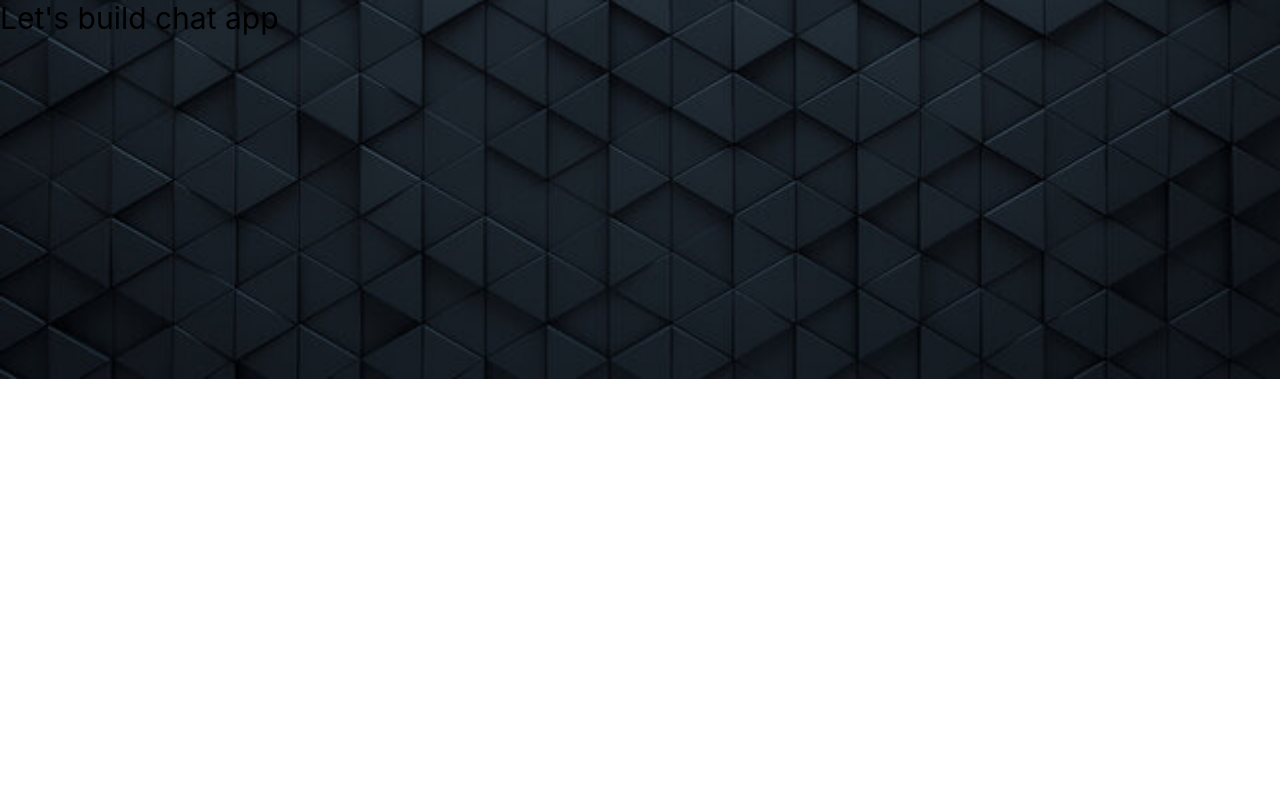
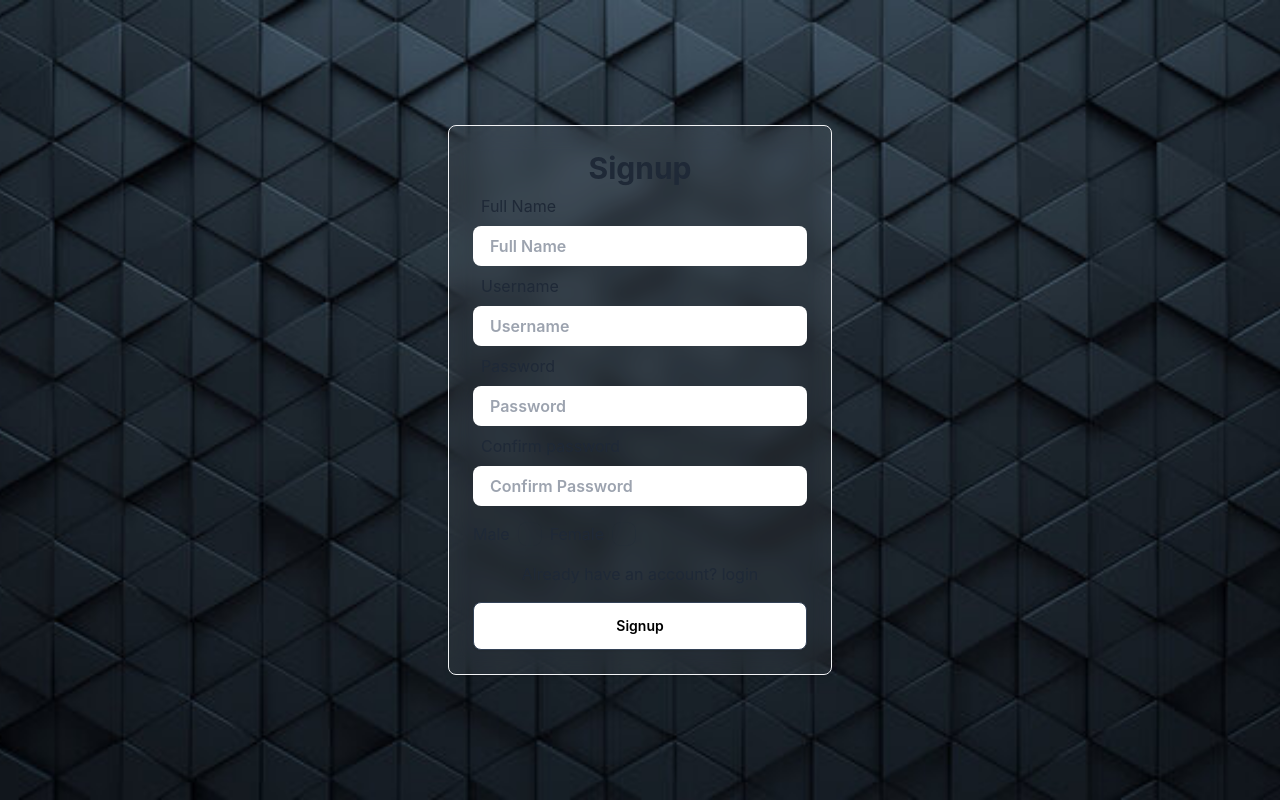
Before and after one commit to adarsh206/chat-app, a React (Create React App) app in the folder frontend/: page /register in a window 1280 px wide. Built offline with nearby package versions, Linux system fonts and the light colour scheme.

Commit message:
frontend started

```diff
--- a/frontend/package.json
+++ b/frontend/package.json
@@ -6,8 +6,11 @@
     "@testing-library/jest-dom": "^5.17.0",
     "@testing-library/react": "^13.4.0",
     "@testing-library/user-event": "^13.5.0",
+    "axios": "^1.7.4",
     "react": "^18.3.1",
     "react-dom": "^18.3.1",
+    "react-hot-toast": "^2.4.1",
+    "react-router-dom": "^6.26.1",
     "react-scripts": "5.0.1",
     "web-vitals": "^2.1.4"
   },
--- a/frontend/src/App.js
+++ b/frontend/src/App.js
@@ -1,11 +1,30 @@
 
 import './App.css';
+import { createBrowserRouter, RouterProvider } from "react-router-dom";
+import Signup from './components/Signup';
+import HomePage from './components/HomePage';
+import Login from './components/Login';
+
+const router = createBrowserRouter([
+  {
+    path: "/",
+    element: <HomePage />
+  },
+  {
+    path: "/register",
+    element: <Signup />
+  },
+  {
+    path: "/login",
+    element: <Login />
+  },
+]
+)
 
 function App() {
   return (
-    <div className="App text-3xl">
-      Let's build chat app
-
+    <div className="p-4 h-screen flex items-center justify-center">
+      <RouterProvider router={router}/>
     </div>
   );
 }
--- /dev/null
+++ b/frontend/src/components/HomePage.jsx
@@ -0,0 +1,9 @@
+import React from 'react'
+
+const HomePage = () => {
+  return (
+    <div>HomePage</div>
+  )
+}
+
+export default HomePage
--- /dev/null
+++ b/frontend/src/components/Login.jsx
@@ -0,0 +1,57 @@
+import React, { useState } from 'react'
+import { Link } from 'react-router-dom'
+
+const Login = () => {
+
+  const [user, setUser] = useState({
+    username: '',
+    password: '',
+  })
+
+
+  const onSubmitHandler = (e) => {
+    e.preventDefault();
+    console.log(user);
+    setUser({
+      username: '',
+      password: '',
+    })
+  }
+  return (
+    <div className='min-w-96 mx-auto'>
+      <div className='w-full p-6 rounded-lg shadow-md bg-gray-400 bg-clip-padding backdrop-filter backdrop-blur-md bg-opacity-10 border border-gray-100'>
+        <h1 className='text-3xl font-bold text-center'>Login</h1>
+        <form onSubmit={onSubmitHandler} action=''>
+
+          <div>
+            <label className='label p-2'>
+              <span className='text-base label-text'>Username</span>
+            </label>
+              <input value={user.username} onChange={(e) => setUser({...user, username: e.target.value})}
+              className='w-full input input-border h-10 bg-white text-black font-semibold'
+              type='text' placeholder='Username'/>
+          </div>
+          <div>
+            <label className='label p-2'>
+              <span className='text-base label-text'>Password</span>
+            </label>
+              <input value={user.password} onChange={(e) => setUser({...user, password: e.target.value})}
+              className='w-full input input-border h-10 bg-white text-black font-semibold'
+              type='password' placeholder='Password'/>
+          </div>
+
+
+            <p className='text-center my-2'>Don't have an account? <Link to="/register" >
+              signup
+            </Link>
+            </p>
+          <div>
+            <button type='submit' className='btn btn-block btn-md mt-2 text-black border border-slate-700 bg-white hover:text-white'>Login</button>
+          </div>
+        </form>
+      </div>
+    </div>
+  )
+}
+
+export default Login
--- /dev/null
+++ b/frontend/src/components/Signup.jsx
@@ -0,0 +1,109 @@
+import React, { useState } from 'react'
+import { Link } from 'react-router-dom'
+import axios from "axios";
+import toast from 'react-hot-toast';
+
+const Signup = () => {
+
+  const [user, setUser] = useState({
+    fullName: '',
+    username: '',
+    password: '',
+    confirmPassword: '',
+    gender:"",
+  })
+
+  const handleCheckbox = (gender) => {
+    setUser({...user, gender });
+  }
+
+  const onSubmitHandler = async (e) => {
+    e.preventDefault();
+    try {
+      const res = await axios.post(`http://localhost:8080/api/v1/user/register`, user, {
+        header: {
+          'Content-Type': 'application/json'
+        },
+        withCredentials: true
+      });
+     if(res.data.success){
+       toast.success(res.data.message);
+     }
+    } catch (error) {
+      console.log(error)
+    }
+    console.log(user);
+    setUser({
+      fullName: '',
+      username: '',
+      password: '',
+      confirmPassword: '',
+      gender:"",
+    })
+  }
+  return (
+    <div className='min-w-96 mx-auto'>
+      <div className='w-full p-6 rounded-lg shadow-md bg-gray-400 bg-clip-padding backdrop-filter backdrop-blur-md bg-opacity-10 border border-gray-100'>
+        <h1 className='text-3xl font-bold text-center'>Signup</h1>
+        <form onSubmit={onSubmitHandler} action=''>
+          <div>
+            <label className='label p-2'>
+              <span className='text-base label-text'>Full Name</span>
+            </label>
+              <input value={user.fullName} onChange={(e) => setUser({...user, fullName:e.target.value})}
+              className='w-full input input-border h-10 bg-white text-black font-semibold'
+              type='text' placeholder='Full Name'/>
+          </div>
+          <div>
+            <label className='label p-2'>
+              <span className='text-base label-text'>Username</span>
+            </label>
+              <input value={user.username} onChange={(e) => setUser({...user, username:e.target.value})}
+              className='w-full input input-border h-10 bg-white text-black font-semibold'
+              type='text' placeholder='Username'/>
+          </div>
+          <div>
+            <label className='label p-2'>
+              <span className='text-base label-text'>Password</span>
+            </label>
+              <input value={user.password} onChange={(e) => setUser({...user, password:e.target.value})}
+              className='w-full input input-border h-10 bg-white text-black font-semibold'
+              type='password' placeholder='Password'/>
+          </div>
+          <div>
+            <label className='label p-2'>
+              <span className='text-base label-text'>Confirm password</span>
+            </label>
+              <input value={user.confirmPassword} onChange={(e) => setUser({...user, confirmPassword:e.target.value})}
+              className='w-full input input-border h-10 bg-white text-black font-semibold'
+              type='password' placeholder='Confirm Password'/>
+          </div>
+          <div className='flex items-center my-4'>
+            <div className='flex items-center'>
+              <p>Male</p>
+              <input checked={user.gender === "male"}
+              onChange={(e) => handleCheckbox("male")}
+              type="checkbox" defaultChecked className="checkbox mx-2" />
+            </div>
+            <div className='flex items-center'>
+              <p>Female</p>
+              <input checked={user.gender === "female"}
+              onChange={(e) => handleCheckbox("female")}
+              type="checkbox" defaultChecked className="checkbox mx-2" />
+            </div>
+          </div>
+
+            <p className='text-center my-2'>Already have an account? <Link to="/login" >
+              login
+            </Link>
+            </p>
+          <div>
+            <button type='submit' className='btn btn-block btn-md mt-2 text-black border border-slate-700 bg-white hover:text-white'>Signup</button>
+          </div>
+        </form>
+      </div>
+    </div>
+  )
+}
+
+export default Signup
--- a/frontend/src/index.js
+++ b/frontend/src/index.js
@@ -2,11 +2,13 @@ import React from 'react';
 import ReactDOM from 'react-dom/client';
 import './index.css';
 import App from './App';
+import { Toaster } from 'react-hot-toast';
 
 
 const root = ReactDOM.createRoot(document.getElementById('root'));
 root.render(
   <React.StrictMode>
     <App />
+    <Toaster />
   </React.StrictMode>
 );
--- a/frontend/tailwind.config.js
+++ b/frontend/tailwind.config.js
@@ -1,8 +1,8 @@
 /** @type {import('tailwindcss').Config} */
 module.exports = {
-  content: ["./src/**/*.{html,js}"],
+  content: ["./src/**/*.{html,js,jsx}"],
   theme: {
     extend: {},
   },
-  plugins: [],
+  plugins: [require('daisyui'),],
 }
```
Also changed, not shown: frontend/components/Signup.jsx (deleted, +0 -9 lines), 2 other files (tests, documents, lock files or other folders).
